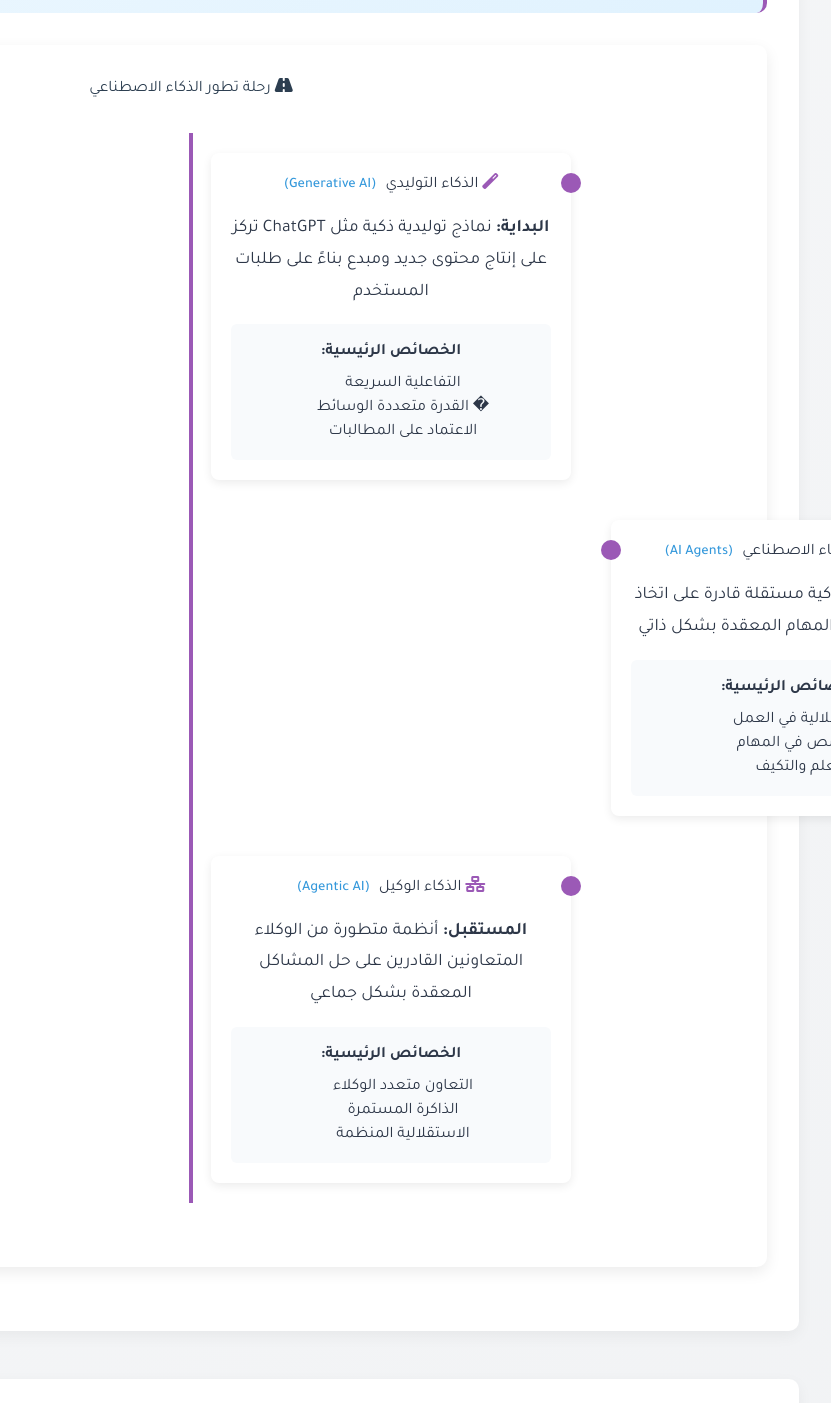
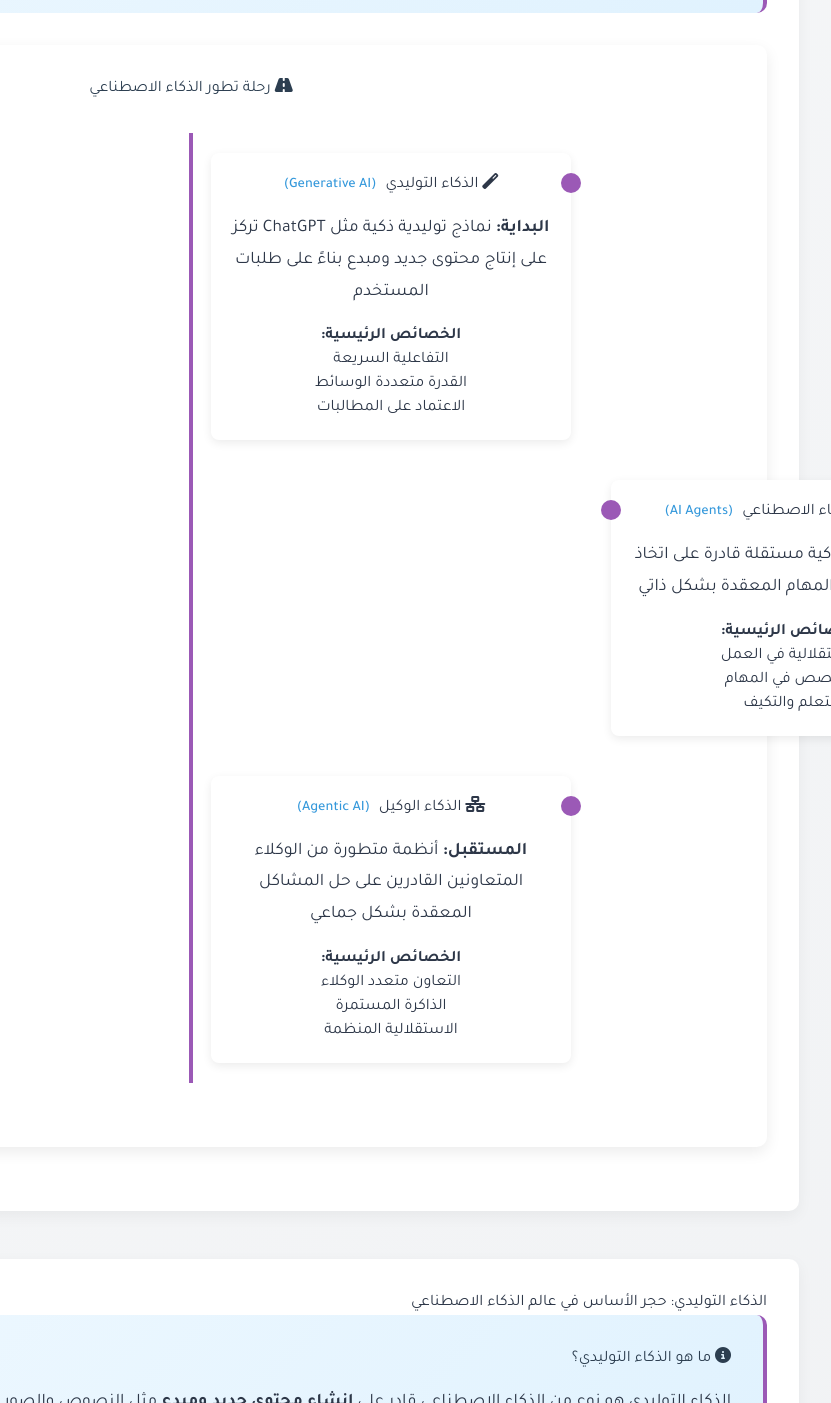
Before and after one commit to basheeraltawil/ai-agent-agentic-ai, a plain HTML site: page index.html in a window 1280 px wide. Shown: the part 960-2363 px from the top of the page, without its empty margins (449-1280 px from the left). Drawn offline with nearby package versions, Linux system fonts and the light colour scheme.

Commit message:
Update index.html

```diff
--- a/index.html
+++ b/index.html
@@ -719,17 +719,22 @@
                     <i class="fas fa-road"></i> رحلة تطور الذكاء الاصطناعي
                 </h3>
 
+            <div class="container">
         <div class="timeline">
             <div class="timeline-item">
                 <div class="timeline-content">
-                            <h4><i class="fas fa-magic" style="color: var(--accent);"></i> الذكاء التوليدي <span class="english-term">(Generative AI)</span></h4>
+                    <h4>
+                        <i class="fas fa-magic"></i>
+                        الذكاء التوليدي
+                        <span class="english-term">(Generative AI)</span>
+                    </h4>
                     <p><strong>البداية:</strong> نماذج توليدية ذكية مثل ChatGPT تركز على إنتاج محتوى جديد ومبدع بناءً على طلبات المستخدم</p>
-                            <div style="background: #f8fafc; padding: 1rem; border-radius: 6px; margin-top: 1rem;">
+                    <div class="features-box">
                         <strong>الخصائص الرئيسية:</strong>
-                                <ul style="margin: 0.5rem 0 0 1.5rem;">
-                                    <li> التفاعلية السريعة</li>
-                                    <li>� القدرة متعددة الوسائط</li>
-                                    <li> الاعتماد على المطالبات</li>
+                        <ul>
+                            <li>التفاعلية السريعة</li>
+                            <li>القدرة متعددة الوسائط</li>
+                            <li>الاعتماد على المطالبات</li>
                         </ul>
                     </div>
                 </div>
@@ -737,14 +742,18 @@
 
             <div class="timeline-item">
                 <div class="timeline-content">
-                            <h4><i class="fas fa-robot" style="color: var(--accent);"></i> وكلاء الذكاء الاصطناعي <span class="english-term">(AI Agents)</span></h4>
+                    <h4>
+                        <i class="fas fa-robot"></i>
+                        وكلاء الذكاء الاصطناعي
+                        <span class="english-term">(AI Agents)</span>
+                    </h4>
                     <p><strong>التطور:</strong> كيانات ذكية مستقلة قادرة على اتخاذ القرارات وتنفيذ المهام المعقدة بشكل ذاتي</p>
-                            <div style="background: #f8fafc; padding: 1rem; border-radius: 6px; margin-top: 1rem;">
+                    <div class="features-box">
                         <strong>الخصائص الرئيسية:</strong>
-                                <ul style="margin: 0.5rem 0 0 1.5rem;">
-                                    <li> الاستقلالية في العمل</li>
-                                    <li> التخصص في المهام</li>
-                                    <li> التعلم والتكيف</li>
+                        <ul>
+                            <li>الاستقلالية في العمل</li>
+                            <li>التخصص في المهام</li>
+                            <li>التعلم والتكيف</li>
                         </ul>
                     </div>
                 </div>
@@ -752,14 +761,18 @@
 
             <div class="timeline-item">
                 <div class="timeline-content">
-                            <h4><i class="fas fa-network-wired" style="color: var(--accent);"></i> الذكاء الوكيل <span class="english-term">(Agentic AI)</span></h4>
+                    <h4>
+                        <i class="fas fa-network-wired"></i>
+                        الذكاء الوكيل
+                        <span class="english-term">(Agentic AI)</span>
+                    </h4>
                     <p><strong>المستقبل:</strong> أنظمة متطورة من الوكلاء المتعاونين القادرين على حل المشاكل المعقدة بشكل جماعي</p>
-                            <div style="background: #f8fafc; padding: 1rem; border-radius: 6px; margin-top: 1rem;">
+                    <div class="features-box">
                         <strong>الخصائص الرئيسية:</strong>
-                                <ul style="margin: 0.5rem 0 0 1.5rem;">
-                                    <li> التعاون متعدد الوكلاء</li>
-                                    <li> الذاكرة المستمرة</li>
-                                    <li> الاستقلالية المنظمة</li>
+                        <ul>
+                            <li>التعاون متعدد الوكلاء</li>
+                            <li>الذاكرة المستمرة</li>
+                            <li>الاستقلالية المنظمة</li>
                         </ul>
                     </div>
                 </div>
```
Lines whose indentation alone changed are shown as unchanged.
